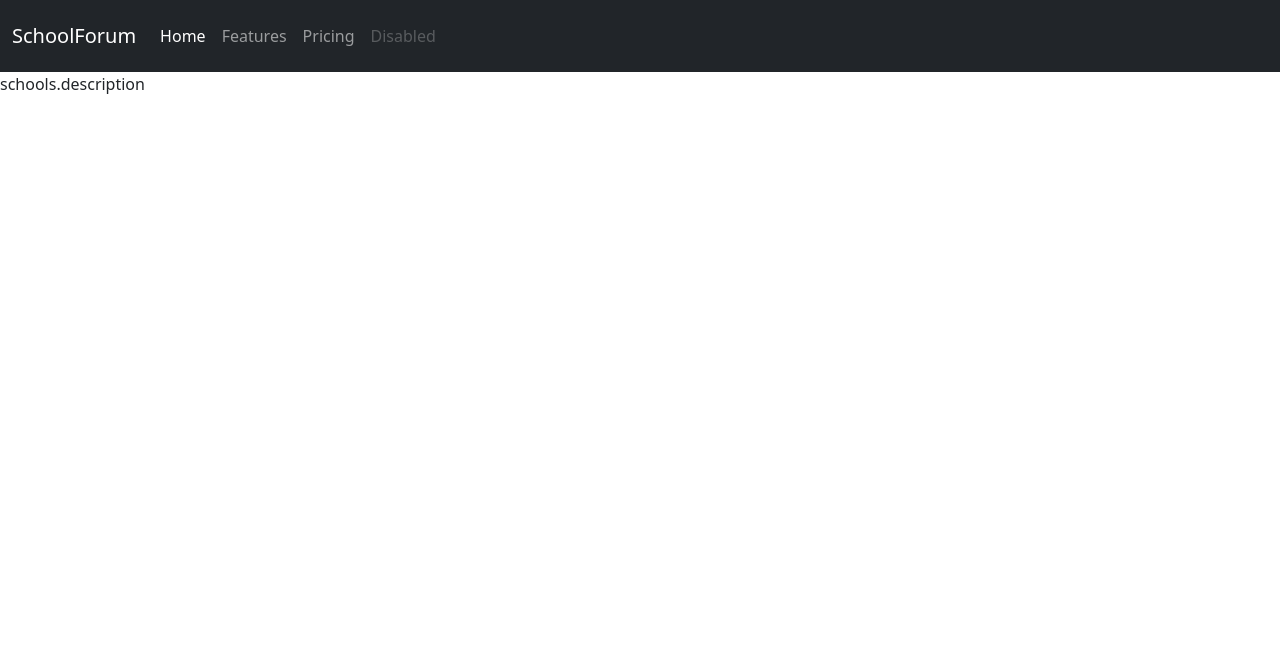
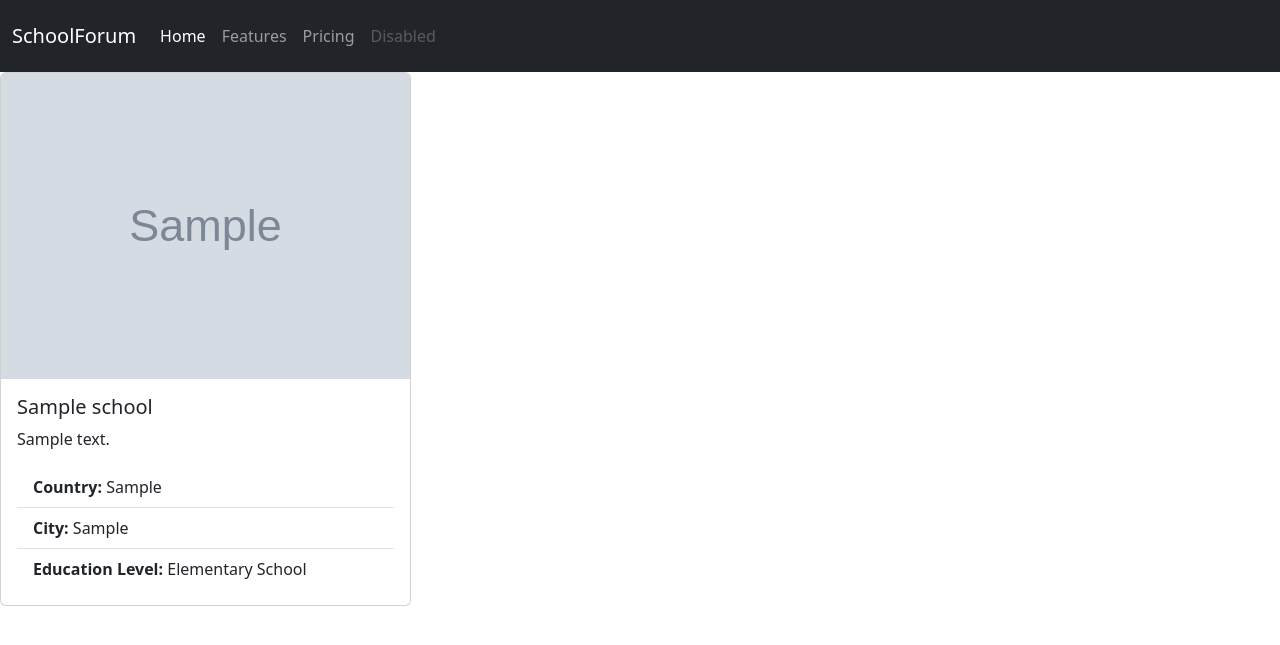
Before and after one commit to Pawelgit1234/schoolforum, a Django app: page / in a window 1280 px wide. Shown: the top 645 px of the page. Run offline with Django 5.2, Linux system fonts and the light colour scheme; tables that the repository leaves empty hold one stand-in row (values such as "Sample post"); grey boxes marked "Sample" are stand-in pictures.

Commit message:
school display fitst version

```diff
--- a/schoolforum/templates/schools/home.html
+++ b/schoolforum/templates/schools/home.html
@@ -1,8 +1,29 @@
 {% extends "base.html" %}
 {% block content %}
-
-{% for school in schools %}
-    schools.description
-{% endfor %}
-
+<div class="row">
+    {% for school in schools %}
+    <div class="col-md-4 mb-4">
+        <div class="card">
+            <img src="{% if school.photos.all %}{{ school.photos.first.image.url }}{% else %}https://via.placeholder.com/300{% endif %}" class="card-img-top" alt="School Image">
+            <div class="card-body">
+                <h5 class="card-title">{{ school.name }}</h5>
+                <p class="card-text">
+                    {% if school.description|length > 100 %}
+                        {{ school.description|truncatechars:100 }}
+                        <span id="more_text_{{ school.id }}" style="display: none;">{{ school.description|slice:":100" }}</span>
+                    {% else %}
+                        {{ school.description }}
+                    {% endif %}
+                </p>
+                <ul class="list-group list-group-flush">
+                    <li class="list-group-item"><strong>Country:</strong> {{ school.country }}</li>
+                    <li class="list-group-item"><strong>City:</strong> {{ school.city }}</li>
+                    <li class="list-group-item"><strong>Education Level:</strong> {{ school.get_education_level_display }}</li>
+                    <!-- Add more fields here as needed -->
+                </ul>
+            </div>
+        </div>
+    </div>
+    {% endfor %}
+</div>
 {% endblock %}
```
